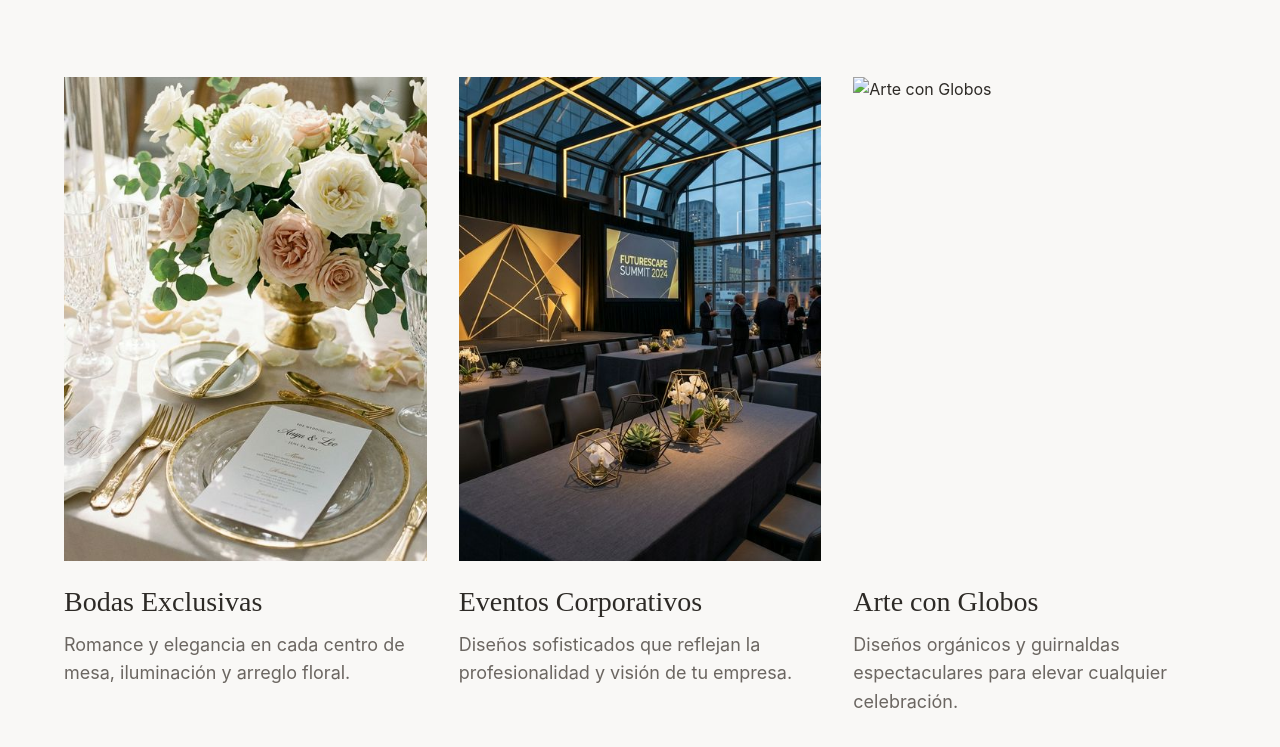
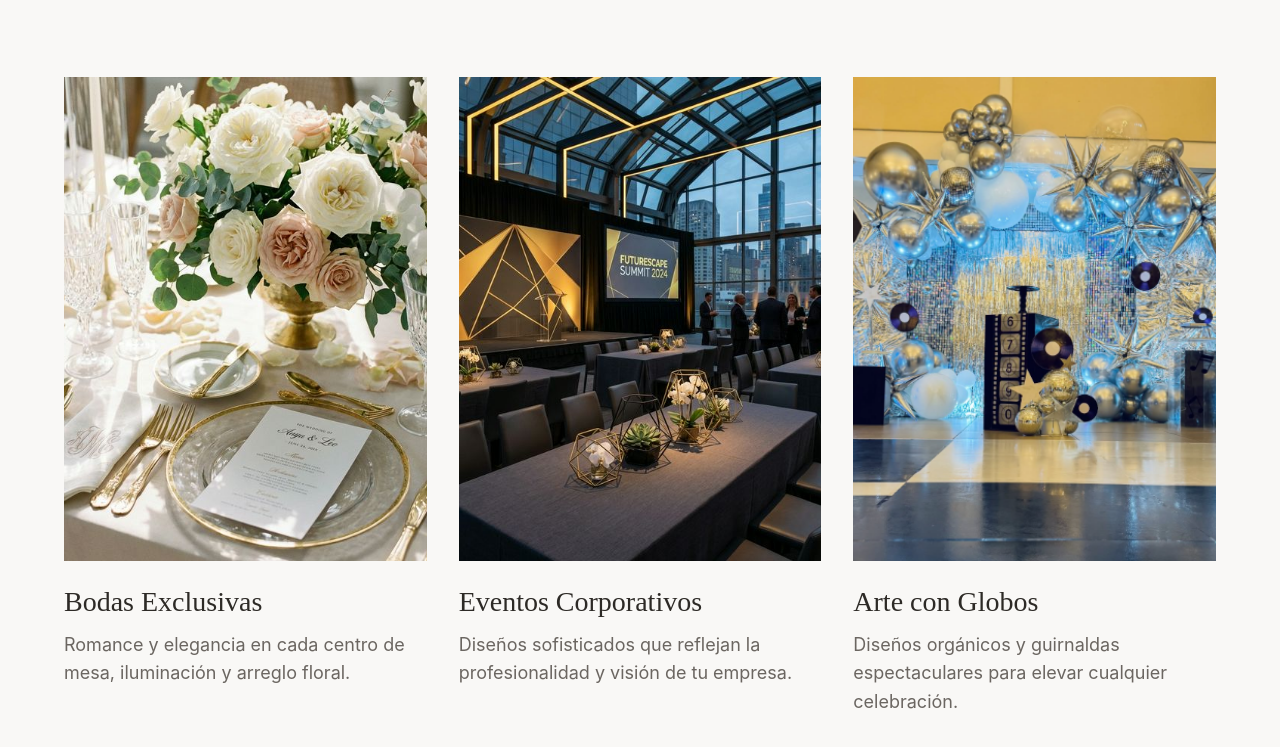
Before and after one commit to crisbrah/landing-deco, a website: page index.html in a window 1280 px wide. Shown: the part 1983-2730 px from the top of the page. Drawn offline with Linux system fonts and the light colour scheme; a web font is replaced by a local one.

Commit message:
añadir imagen

```diff
--- a/index.html
+++ b/index.html
@@ -166,7 +166,7 @@
                     <div class="service-card fade-up-on-scroll" style="--delay: 0.3s">
                         <div class="service-image">
                             <!-- Image URL via Unsplash since generation hit quota -->
-                            <img src="assets/images1" alt="Arte con Globos" class="img-placeholder"
+                            <img src="assets/images1.png" alt="Arte con Globos" class="img-placeholder"
                                 style="object-fit: cover;">
                             <div class="hover-overlay">
                                 <a href="#" class="explore-btn">Explorar</a>
```
